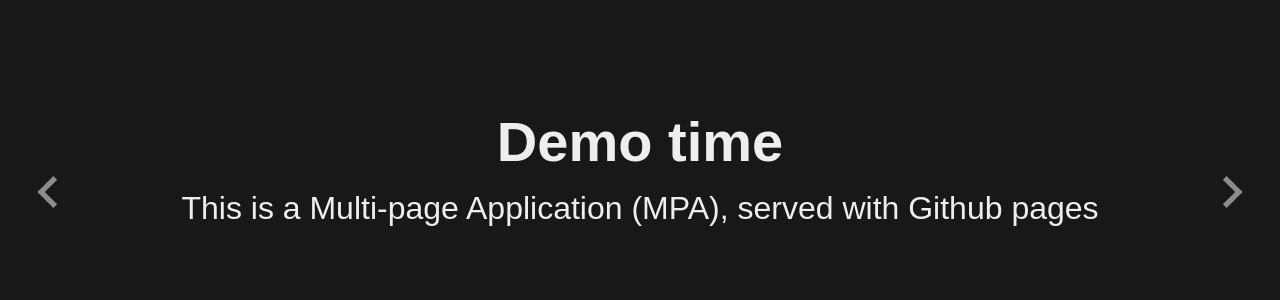
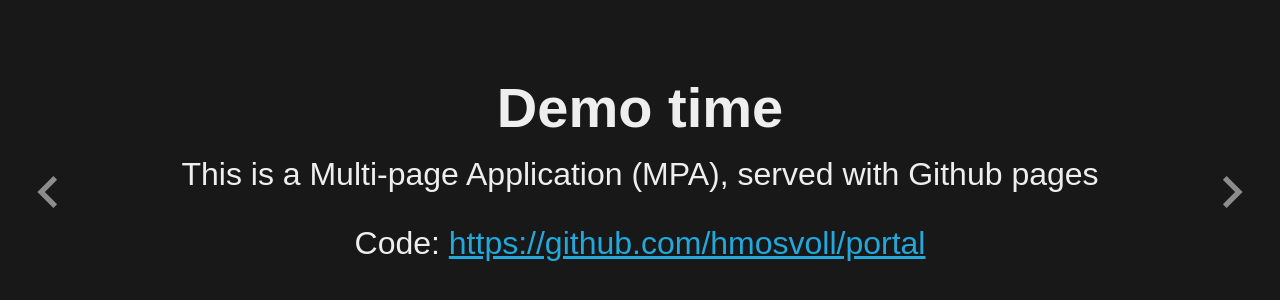
Before and after one commit to hmosvoll/portal, a plain HTML site: page demo.html in a window 1280 px wide. Shown: the part 240-540 px from the top of the page. Drawn offline with Linux system fonts and the light colour scheme.

Commit message:
Added code  link.

```diff
--- a/demo.html
+++ b/demo.html
@@ -25,6 +25,7 @@
     <section id="slide" class="slide">
         <h2>Demo time</h2>
         <p>This is a Multi-page Application (MPA), served with Github pages</p>
+        <p>Code: <a href="https://github.com/hmosvoll/portal">https://github.com/hmosvoll/portal</a></p>
     </section>
 
     <portal id="portal" src="demo-code" class="slide-portal"></portal>
```
